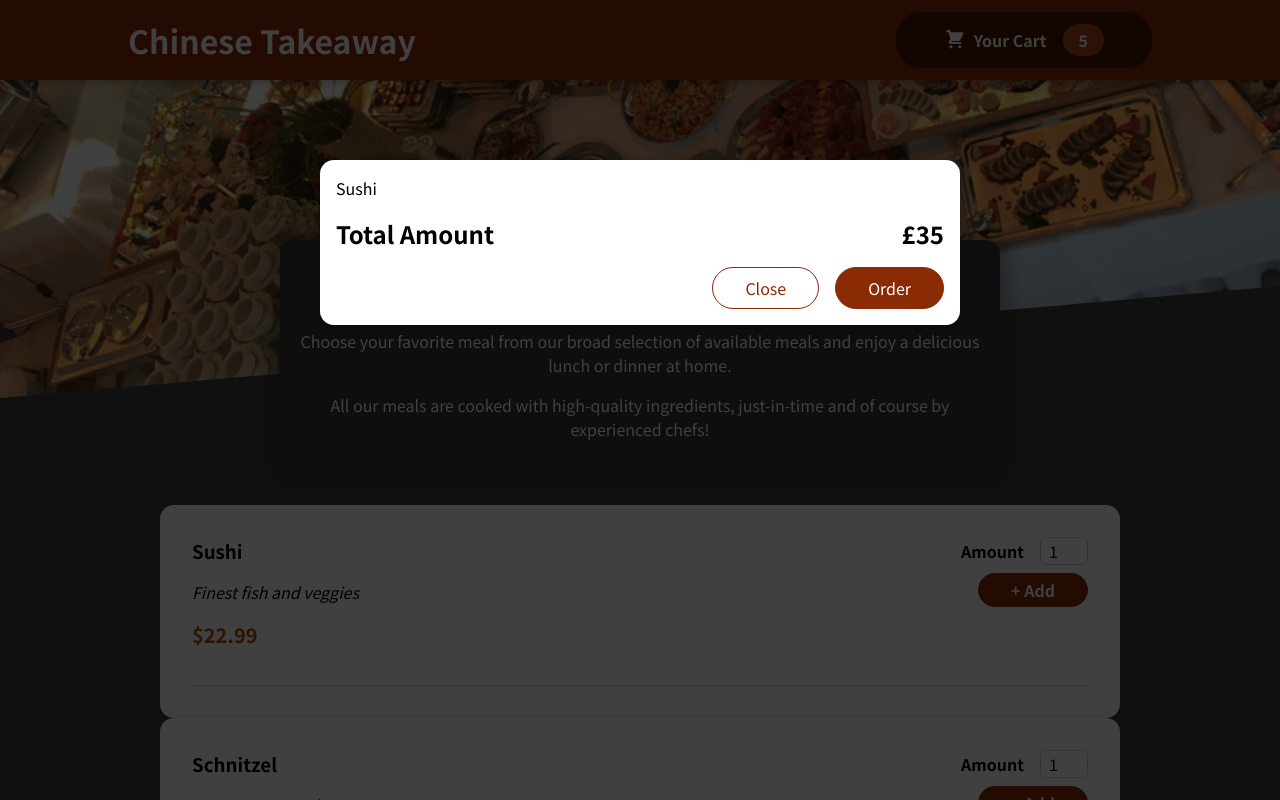
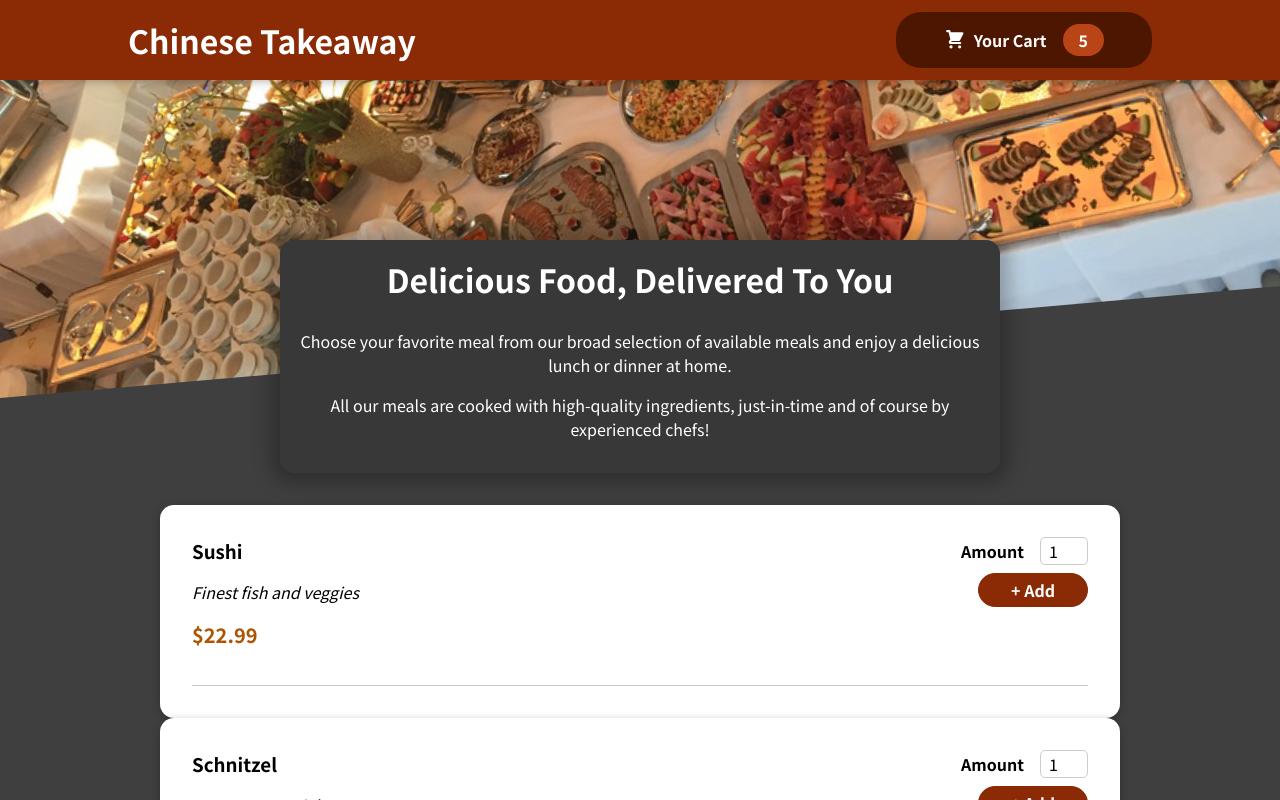
Before and after one commit to agdc101/react_food_app, a React (Create React App) app: page / in a window 1280 px wide. Shown: the top 800 px of the page. Built offline with nearby package versions, Linux system fonts and the light colour scheme.

Commit message:
overlay functionality fix

```diff
--- a/src/App.js
+++ b/src/App.js
@@ -1,13 +1,23 @@
-import React, { Fragment } from 'react';
+import React, { Fragment, useState } from 'react';
 import Header from './components/Layout/Header'
 import Meals from './components/Meals/Meals';
 import Cart from "./components/Cart/Cart";
 
 function App() {
+  const [cartShown, setCartShown] = useState(false);
+
+  const showCartHandler = () => {
+    setCartShown(true);
+  }
+
+  const hideCartHandler = () => {
+    setCartShown(false);
+  }
+
   return (
     <Fragment>
-      <Cart/>
-      <Header/>
+      {cartShown && <Cart onHideCart={hideCartHandler} />}
+      <Header onShowCart={showCartHandler}/>
       <main>
         <Meals/>
       </main>
--- a/src/components/Cart/Cart.js
+++ b/src/components/Cart/Cart.js
@@ -9,14 +9,14 @@
         </ul>;
 
     return (
-        <Modal>
+        <Modal onHideCart={props.onHideCart}>
             {cartItems}
             <div className={classes.total}>
                 <span>Total Amount</span>
                 <span>£35</span>
             </div>
             <div className={classes.actions}>
-                <button className={classes['button--alt']}>Close</button>
+                <button className={classes['button--alt']} onClick={props.onHideCart}>Close</button>
                 <button className={classes.button}>Order</button>
             </div>
         </Modal>
--- a/src/components/Layout/Header.js
+++ b/src/components/Layout/Header.js
@@ -8,7 +8,7 @@
         <Fragment>
             <header className={classes.header}>
                 <h1>Chinese Takeaway</h1>
-                <HeaderCartButton/>
+                <HeaderCartButton onClick={props.onShowCart} />
             </header>
             <div className={classes['main-image']}>
                 <img src={headerImage} alt="a table full of tasty food."/>
--- a/src/components/Layout/HeaderCartButton.js
+++ b/src/components/Layout/HeaderCartButton.js
@@ -4,7 +4,7 @@
 
 const HeaderCartButton = props => {
     return (
-        <button className={classes.button}>
+        <button className={classes.button} onClick={props.onClick}>
             <span className={classes.icon}><CartIcon/></span>
             <span>Your Cart</span>
             <span className={classes.badge}>5</span>
--- a/src/components/UI/Modal.js
+++ b/src/components/UI/Modal.js
@@ -4,7 +4,7 @@
 
 const Backdrop = (props) => {
     return (
-        <div className={classes.backdrop}/>
+        <div className={classes.backdrop} onClick={props.onHideCart}/>
     )
 }
 
@@ -21,7 +21,7 @@
 const Modal = (props) => {
     return (
         <Fragment>
-            {ReactDOM.createPortal(<Backdrop/>, portalElement)}
+            {ReactDOM.createPortal(<Backdrop onHideCart={props.onHideCart}/>, portalElement)}
             {ReactDOM.createPortal(<ModalOverlay>{props.children}</ModalOverlay>, portalElement)}
         </Fragment>
     )
```
